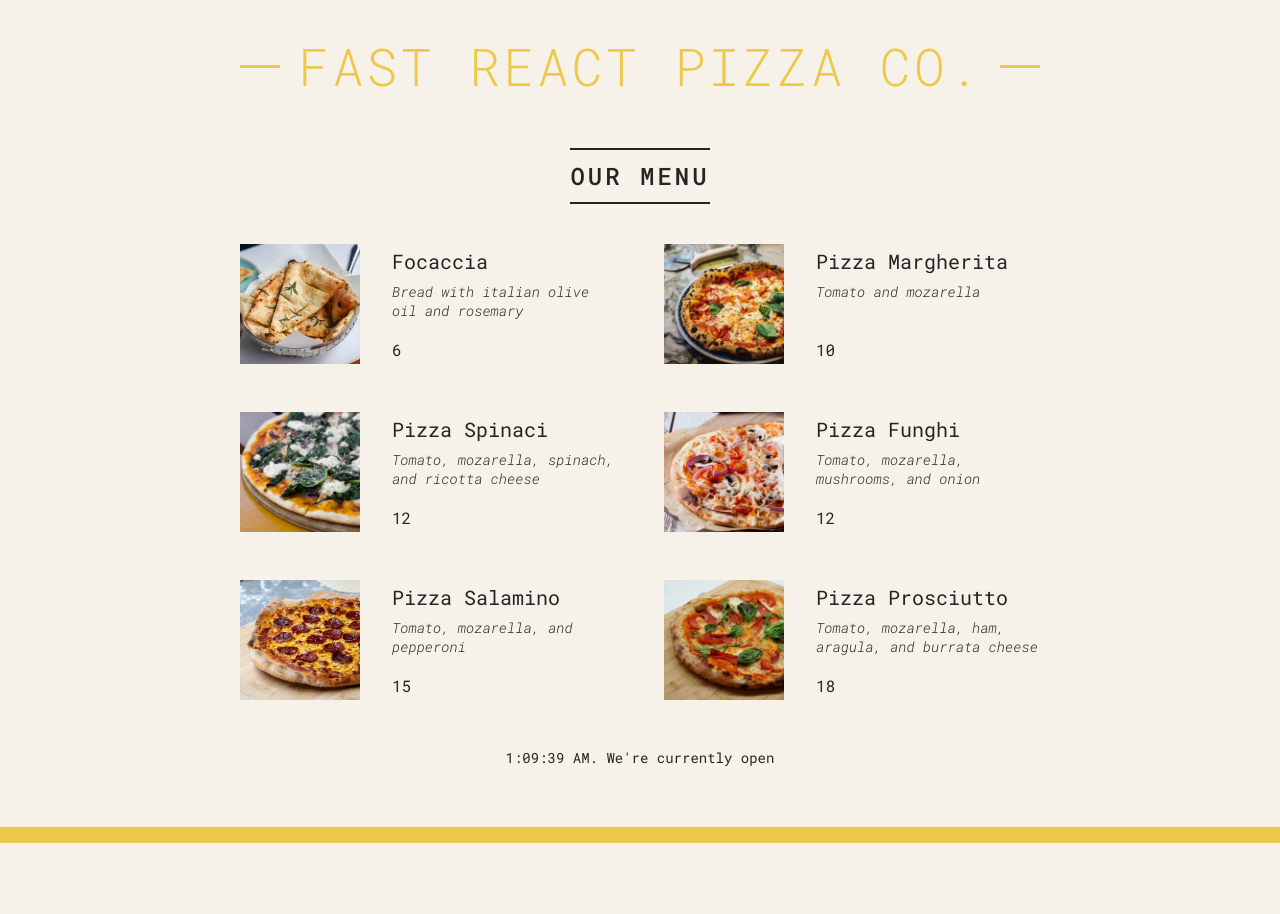
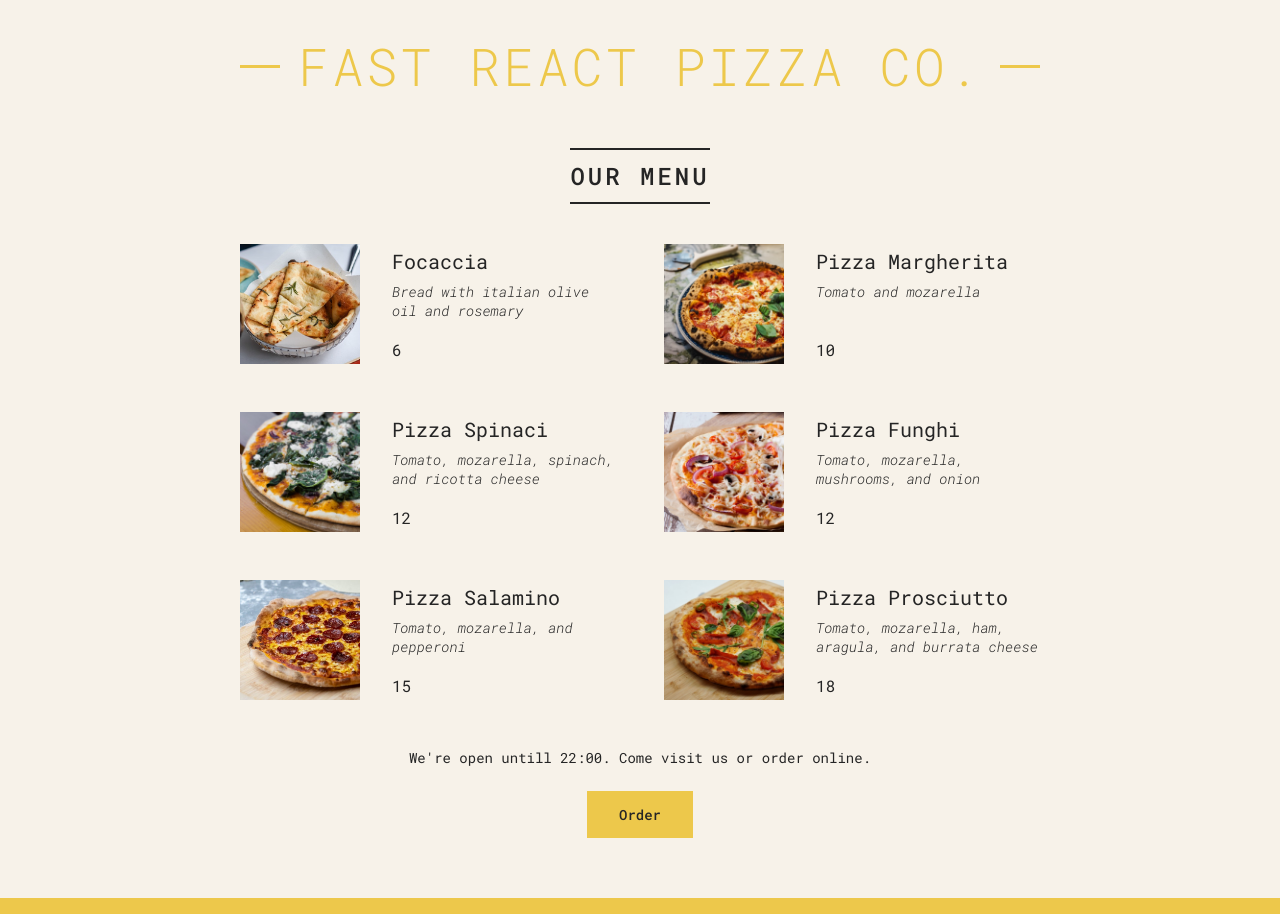
Before and after one commit to P666R/Pizza-Menu-React, a React (Vite) app: page / in a window 1280 px wide. Before the commit the page ends 843 px from the top, so only its background shows below. Built offline with nearby package versions, Linux system fonts and the light colour scheme.

Commit message:
conditional rendering with &&

```diff
--- a/src/App.jsx
+++ b/src/App.jsx
@@ -62,15 +62,20 @@ function Header() {
 }
 
 function Menu() {
+  const pizzas = pizzaData;
+  const numPizzas = pizzas.length;
+
   return (
     <main className="menu">
       <h2>Our Menu</h2>
 
-      <ul className="pizzas">
-        {pizzaData.map((pizza, index) => (
-          <Pizza key={index} {...pizza} />
-        ))}
-      </ul>
+      {numPizzas > 0 && (
+        <ul className="pizzas">
+          {pizzas.map((pizza, index) => (
+            <Pizza key={index} {...pizza} />
+          ))}
+        </ul>
+      )}
     </main>
   );
 }
@@ -90,13 +95,21 @@ function Pizza({ name, photoName, ingredients, price }) {
 
 function Footer() {
   const hour = new Date().getHours();
-  const openHour = 12;
+  const openHour = 1;
   const closeHour = 22;
   const isOpen = hour >= openHour && hour <= closeHour;
-  console.log(isOpen);
+
   return (
     <footer className="footer">
-      {new Date().toLocaleTimeString()}. We&apos;re currently open
+      {isOpen && (
+        <div className="order">
+          <p>
+            We&apos;re open untill {closeHour}:00. Come visit us or order
+            online.
+          </p>
+          <button className="btn">Order</button>
+        </div>
+      )}
     </footer>
   );
 }
```
